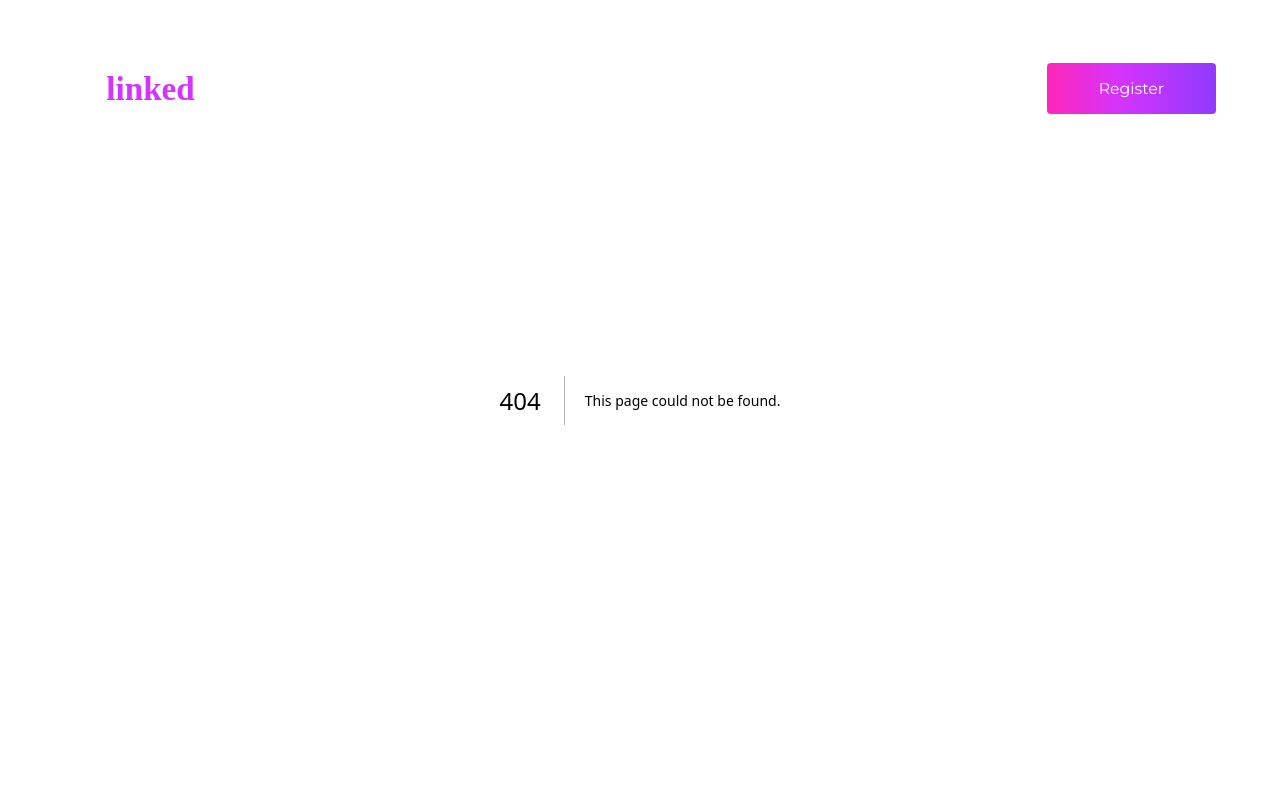
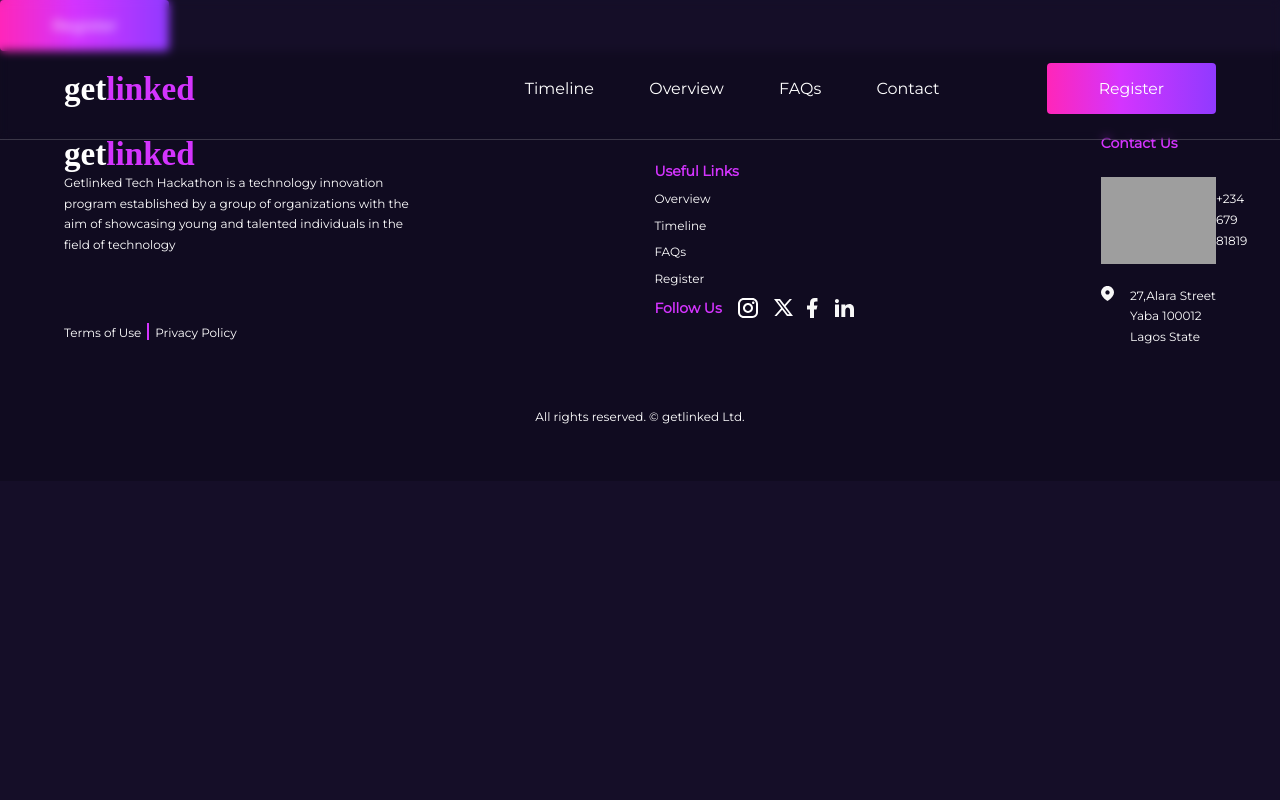
Before and after one commit to Fumbi1/Hackathon, a Next.js app: page /button2 in a window 1280 px wide. Before the commit this address had no page. Shown: the top 800 px of the page. Built offline with nearby package versions, Linux system fonts and the light colour scheme; grey boxes are pictures that could not be loaded; a web font is replaced by a local one.

Commit message:
Fixed prop issue

```diff
--- a/src/app/HomepageSections/firstSectio/page.js
+++ b/src/app/HomepageSections/firstSectio/page.js
@@ -1,7 +1,7 @@
 import "./first.css";
 import Link from "next/link";
 import React from "react";
-import Button2 from "../../../../components/button2/page";
+import Button2 from "../../button2/page";
 import Line from "../../line/page";
 import Logo from "../../logo/page";
 
--- a/src/app/HomepageSections/fourthSection/page.js
+++ b/src/app/HomepageSections/fourthSection/page.js
@@ -1,5 +1,5 @@
 import "./fourth.css";
-import Button2 from "../../../../components/button2/page";
+import Button2 from "../../button2/page";
 import Line from "../../line/page";
 
 const Fourth = () => {
--- a/src/app/HomepageSections/ninthSection/page.js
+++ b/src/app/HomepageSections/ninthSection/page.js
@@ -1,5 +1,5 @@
 import "./ninth.css";
-import Button2 from "../../../../components/button2/page";
+import Button2 from "../../button2/page";
 
 const Ninth = () => {
   return (
--- a/components/button/page.js
+++ b/src/app/button/page.js
@@ -3,6 +3,13 @@ import Link from "next/link";
 
 const Button = ({ route, closee, children }) => {
 
+  let routex = "/";
+  let childrenx = "Register";
+  let closeex = null;
+
+  route = route || routex;
+  closee = closee || closeex;
+  children = children || childrenx
 
   return (
     <div>
--- a/components/button2/page.js
+++ b/src/app/button2/page.js
@@ -3,6 +3,12 @@ import "./btn2.css";
 import Link from "next/link";
 
 const Button2 = ({route, children}) => {
+
+  const routex = "/"
+  const childrenx = "Register"
+
+  route = route || routex;
+  children = children || childrenx;
 
 
   return <div>
--- a/src/app/nav/page.js
+++ b/src/app/nav/page.js
@@ -1,7 +1,7 @@
 "use client";
 import "./nav.css";
-import Button from "../../../components/button/page";
-import Button2 from "../../../components/button2/page";
+import Button from "../button/page";
+import Button2 from "../button2/page";
 import Logo from "../logo/page";
 import Line from "../line/page";
 import Link from "next/link";
```
Also changed, not shown: src/app/button/btn.css (renamed from components/button/btn.css), src/app/button2/btn2.css (renamed from components/button2/btn2.css).
